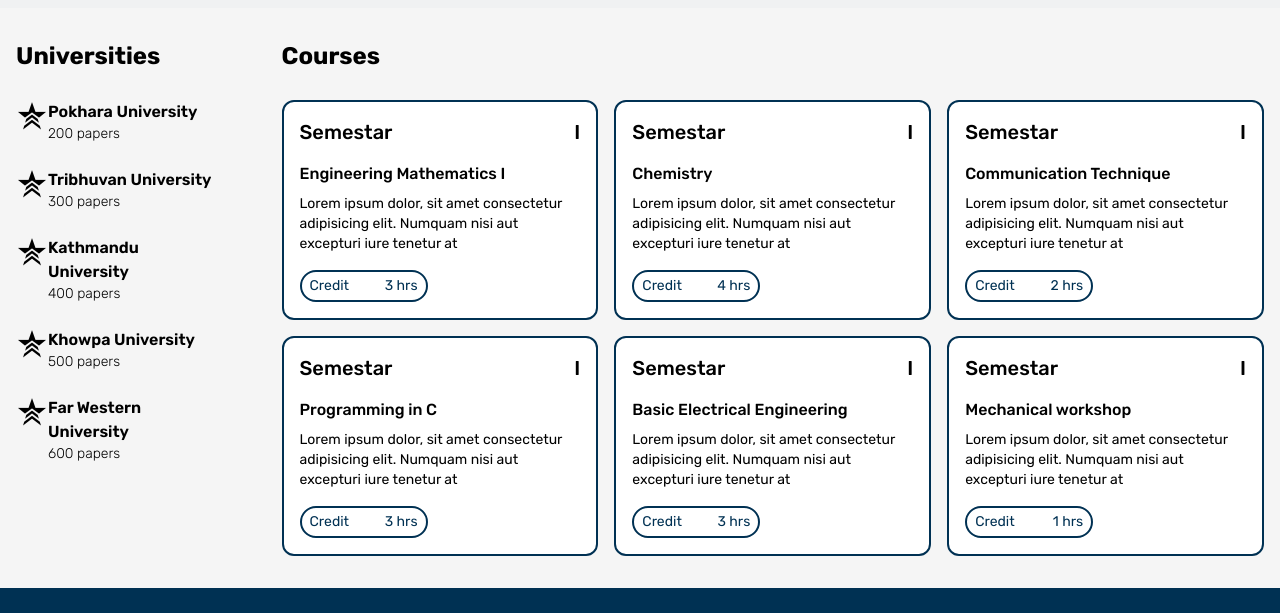
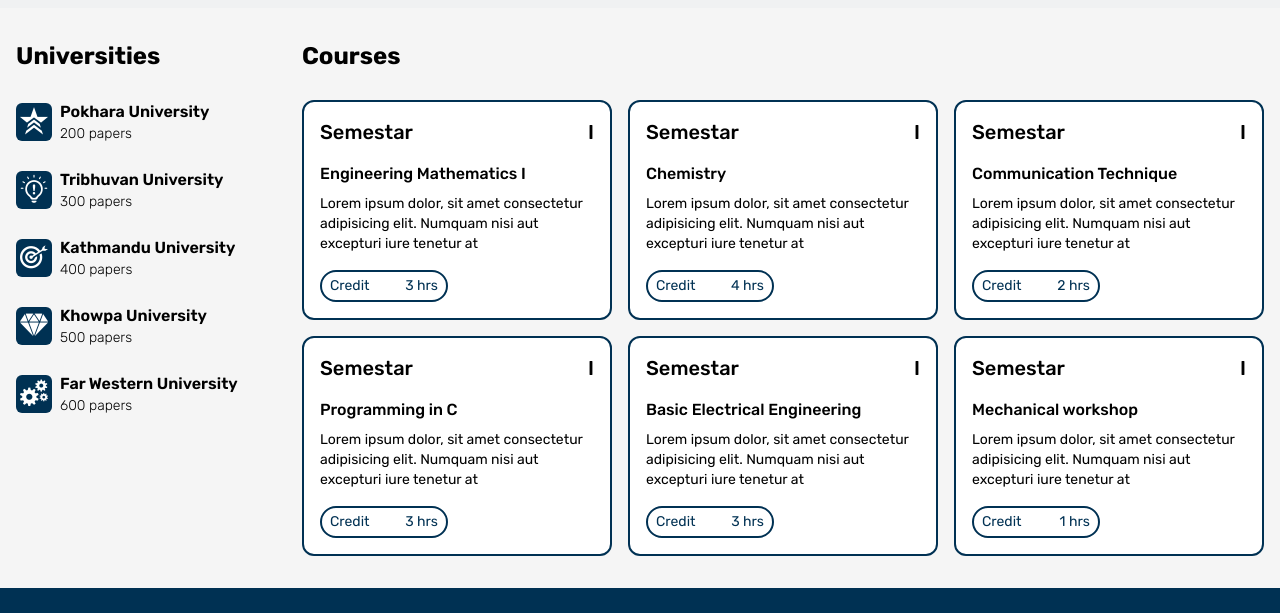
Before and after one commit to rk-codeflow/oig, a website: page index.html in a window 1280 px wide. Shown: the part 784-1397 px from the top of the page. Drawn offline with Linux system fonts and the light colour scheme.

Commit message:
courses section wip

```diff
--- a/index.html
+++ b/index.html
@@ -107,7 +107,7 @@
 
     <!-- university and subjects-->
     <section class="py-8 flex gap-16 container mx-auto px-4">
-      <div class="w-64 max-w-80">
+      <div class="w-72 max-w-80">
         <h3 class="font-bold text-lg md:text-xl lg:text-2xl mb-7">
           Universities
         </h3>
--- a/script.js
+++ b/script.js
@@ -3,26 +3,31 @@
     id: 1,
     name: "Pokhara University",
     numberOfPapers: 200,
+    icon: "star-shape",
   },
   {
     id: 2,
     name: "Tribhuvan University",
     numberOfPapers: 300,
+    icon: "bulb-alt",
   },
   {
     id: 3,
     name: "Kathmandu University",
     numberOfPapers: 400,
+    icon: "bullseye",
   },
   {
     id: 4,
     name: "Khowpa University",
     numberOfPapers: 500,
+    icon: "diamond",
   },
   {
     id: 5,
     name: "Far Western University",
     numberOfPapers: 600,
+    icon: "gears",
   },
 ];
 
@@ -78,8 +83,8 @@
 // University list here
 const getUniversityList = () => {
   let universityList = univs.map((univ) => {
-    return `<div class="cursor-pointer flex gap-x-2" key="${univ.id}">
-              <i class="icofont-star-shape icofont-2x "></i>
+    return `<div class="cursor-pointer flex gap-x-2 items-center" key="${univ.id}">
+              <div class="bg-primary-100 text-white p-0.5 rounded-md"><i class="icofont-${univ.icon} icofont-2x"></i></div>
               <div>
                 <h5 class="font-semibold">${univ.name}</h5>
                 <p class="font-light text-sm">${univ.numberOfPapers} papers</p>
--- a/tailwind.config.js
+++ b/tailwind.config.js
@@ -1,6 +1,6 @@
 /** @type {import('tailwindcss').Config} */
 module.exports = {
-  content: ["./*.html"],
+  content: ["./*.html", "./*.js"],
   theme: {
     extend: {
       colors: {
```
Also changed, not shown: css/styles.css.
